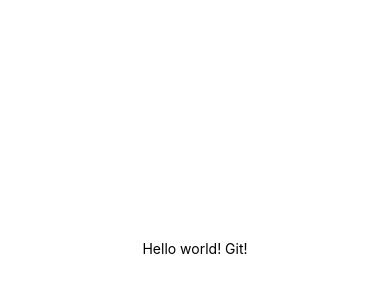
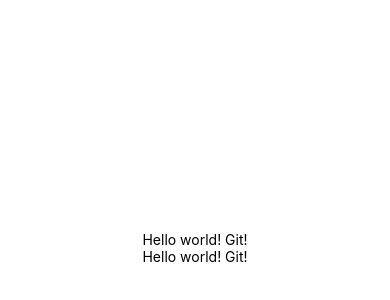
Before and after one commit to Ladanovasv/work, a React Native app: screen / in a window 390 px wide. Shown: the part 174-474 px from the top of the page. Built offline with nearby package versions, Linux system fonts and the light colour scheme.

Commit message:
Update App.js

```diff
--- a/App.js
+++ b/App.js
@@ -12,6 +12,7 @@ class App extends React.Component{
         }}
         >
         <Text> Hello world! Git! </Text>
+        <Text> Hello world! Git! </Text>
       </View>
     )
   }
```
